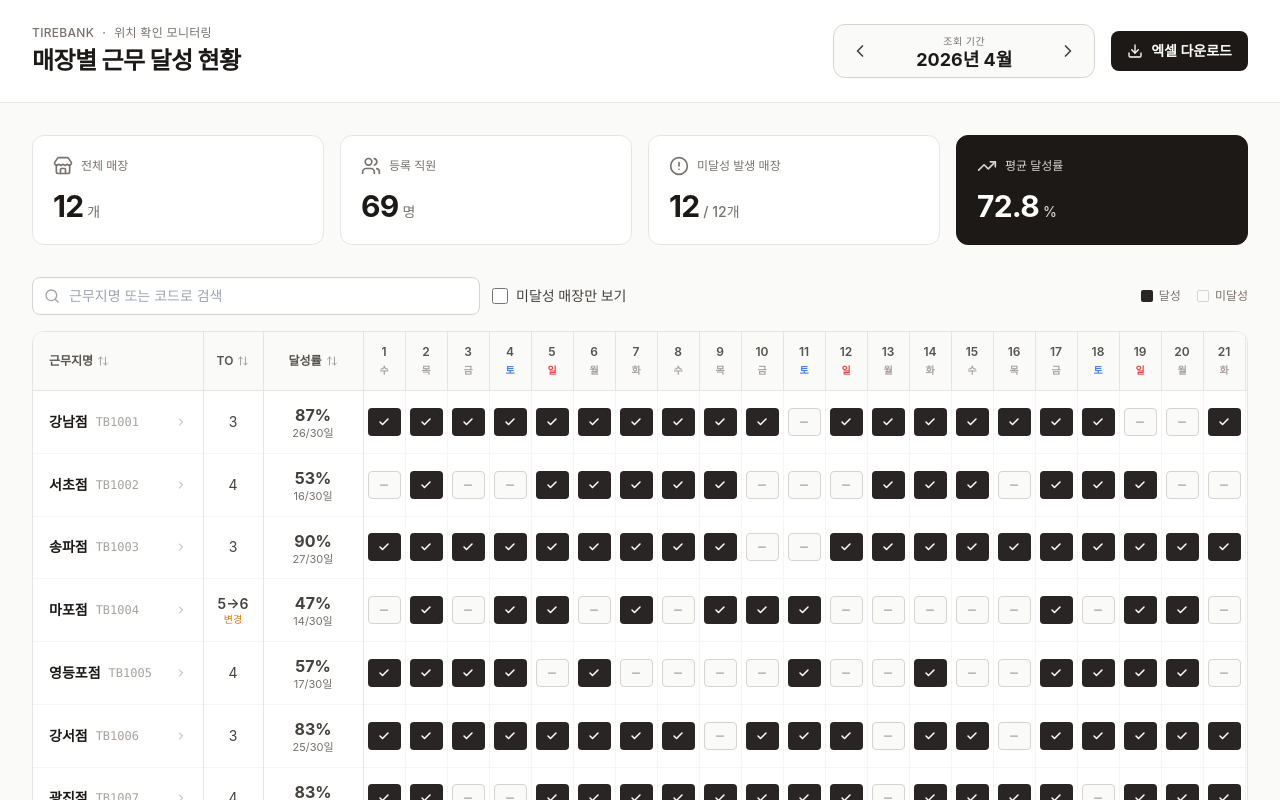
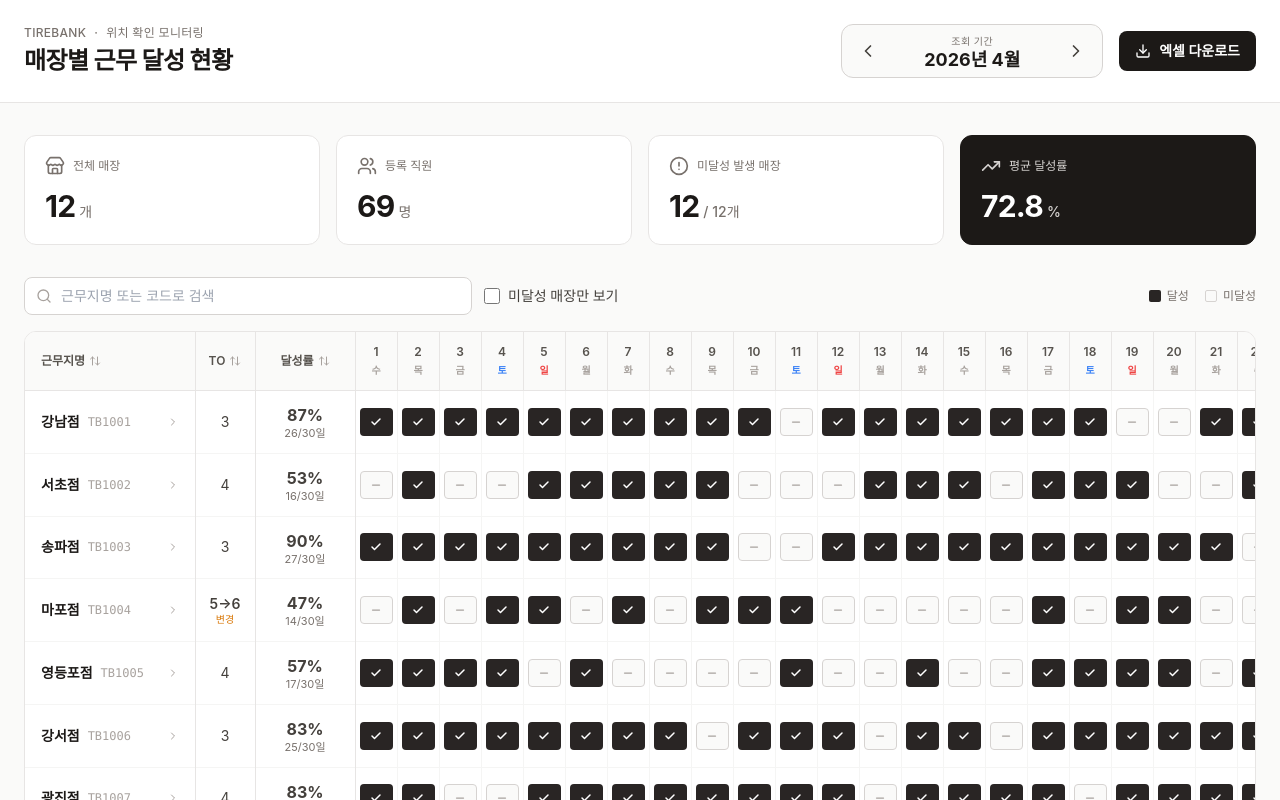
Before and after one commit to junlee-shopl/tirebank-dashboard, a React (Vite) app: page / in a window 1280 px wide. Shown: the top 800 px of the page. Built offline with nearby package versions, Linux system fonts and the light colour scheme.

Commit message:
Tweak layout widths and modal spacing
- Main view: max-w-[1600px] -> max-w-none, px-8 -> px-6 (use full width)
- StoreDetailModal rows: increase vertical padding for readability
- StoreDayDetailModal: shrink width from w-[88vw]/2200px to w-[55vw]/1100px

```diff
--- a/src/App.jsx
+++ b/src/App.jsx
@@ -328,7 +328,7 @@ export default function Dashboard() {
     <div className="min-h-screen bg-stone-50 font-[system-ui]" style={{ fontFamily: "'Pretendard', -apple-system, BlinkMacSystemFont, 'Apple SD Gothic Neo', 'Malgun Gothic', sans-serif" }}>
       {/* 헤더 */}
       <header className="bg-white border-b border-stone-200">
-        <div className="max-w-[1600px] mx-auto px-8 py-6">
+        <div className="max-w-none mx-auto px-6 py-6">
           <div className="flex items-center justify-between">
             <div>
               <div className="flex items-center gap-2 text-xs text-stone-500 font-medium tracking-wide mb-1">
@@ -376,7 +376,7 @@ export default function Dashboard() {
         </div>
       </header>
 
-      <main className="max-w-[1600px] mx-auto px-8 py-8">
+      <main className="max-w-none mx-auto px-6 py-8">
         {/* 통계 카드 */}
         <div className="grid grid-cols-4 gap-4 mb-8">
           <StatCard
@@ -734,19 +734,19 @@ function StoreDetailModal({ storeName, employees, responses, onClose }) {
             <tbody>
               {employees.map((emp) => (
                 <tr key={emp.id} className="border-b border-stone-100 last:border-b-0">
-                  <td className="sticky left-0 bg-white z-10 px-3 py-2 font-medium text-stone-900 border-r border-stone-200">
+                  <td className="sticky left-0 bg-white z-10 px-3 py-3.5 font-medium text-stone-900 border-r border-stone-200">
                     {emp.name}
                   </td>
-                  <td className="px-3 py-2 text-center text-stone-600 text-xs border-r border-stone-200">
+                  <td className="px-3 py-3.5 text-center text-stone-600 text-xs border-r border-stone-200">
                     {emp.empNo}
                   </td>
                   {Array.from({ length: DAYS_IN_MONTH }, (_, i) => i + 1).map((day) => {
                     const { ok, total } = getEmployeeDayResult(emp, day, responses);
                     const allOk = ok === total;
                     return (
-                      <td key={day} className="px-1 py-1 border-r border-stone-100 last:border-r-0">
+                      <td key={day} className="px-1 py-2.5 border-r border-stone-100 last:border-r-0">
                         <div
-                          className={`mx-auto w-full py-1 rounded text-[10px] font-semibold text-center ${
+                          className={`mx-auto w-full py-2 rounded text-[10px] font-semibold text-center ${
                             allOk
                               ? 'bg-stone-800 text-white'
                               : 'bg-stone-50 text-stone-600 border border-stone-300'
@@ -913,7 +913,7 @@ function StoreDayDetailModal({ storeName, day, employees, responses, onClose })
 
   return (
     <div className="fixed inset-0 bg-stone-900/50 z-50 flex items-center justify-center p-6 backdrop-blur-sm">
-      <div className="bg-white rounded-2xl shadow-2xl max-w-[2200px] max-h-[92vh] w-[88vw] overflow-hidden flex flex-col">
+      <div className="bg-white rounded-2xl shadow-2xl max-w-[1100px] max-h-[92vh] w-[55vw] overflow-hidden flex flex-col">
         {/* 헤더 */}
         <div className="flex items-center justify-between px-6 py-5 border-b border-stone-200">
           <div>
```
